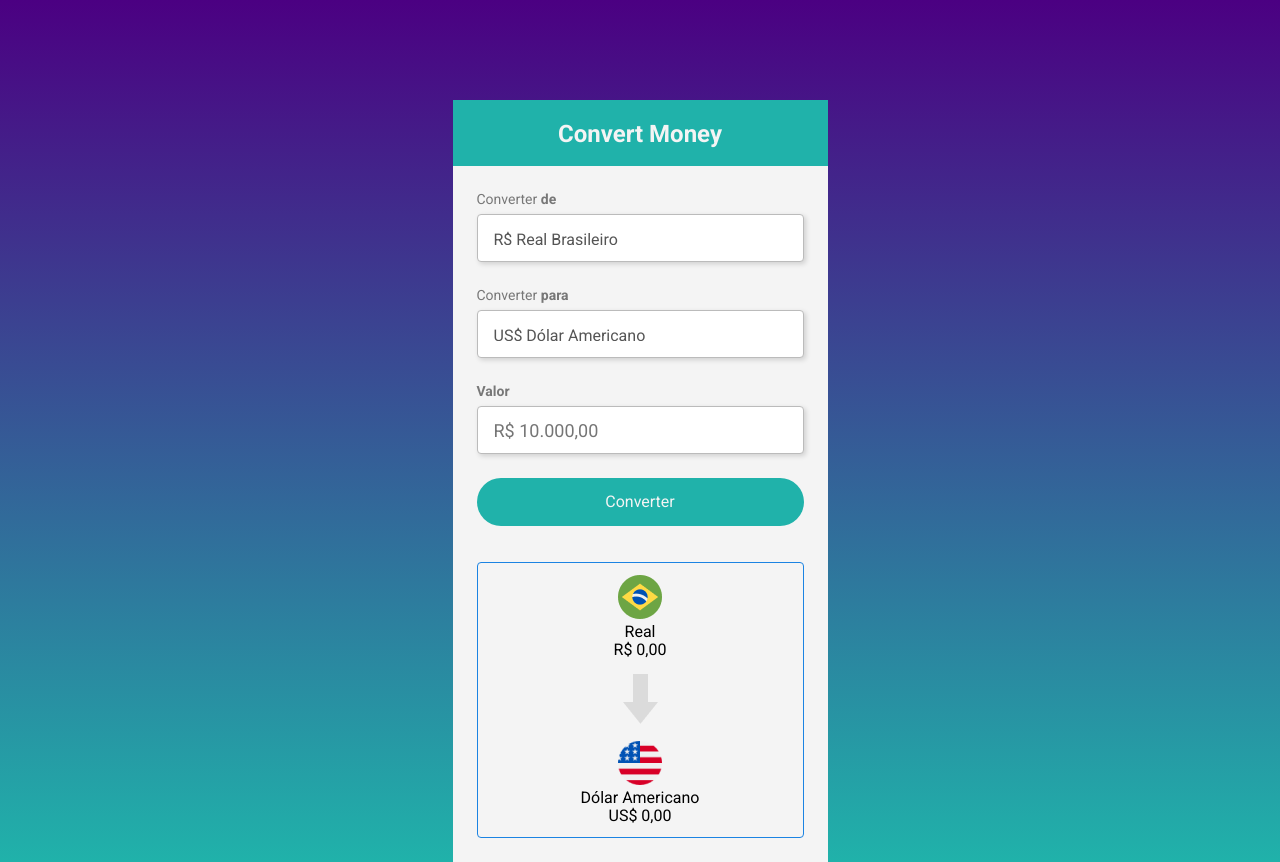
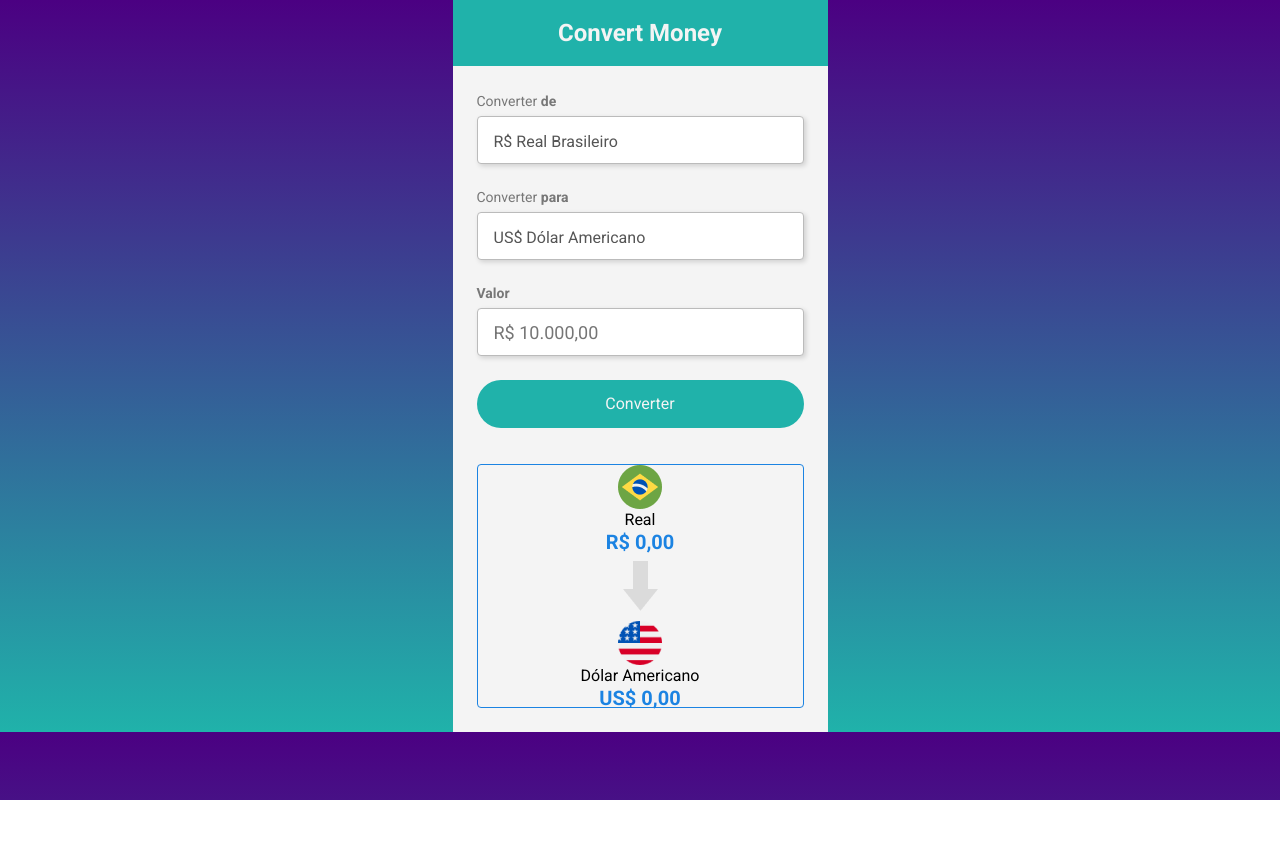
Before and after one commit to TamilaCambe/Convert-Money-JS, a plain HTML site: page index.html in a window 1280 px wide. After the commit the page ends 800 px from the top, so only its background shows below. Drawn offline with Linux system fonts and the light colour scheme.

Commit message:
Including flex display

```diff
--- a/styles.css
+++ b/styles.css
@@ -9,26 +9,29 @@
 
 body {
     background: linear-gradient(#4B0082, #20B2AA);
+    display: flex;
+    justify-content: center;
+    align-items: center;
+    height: 100%;
 }
 
 .container {
     background-color: #F4F4F4;
     width: 375px;
-    margin: 0 auto;
-    margin-top: 100px;
 }
 
 header {
     background-color: #20B2AA;
     width: 375px;
     height: 66px;
+    display: flex;
+    justify-content: center;
+    align-items: center;
 }
 
 h1 {
     color: #F4F4F4;
     font-size: 24px;
-    text-align: center;
-    padding-top: 25px;
 }
 
 main {
@@ -102,14 +105,20 @@ button:active {
 section {
     border: 1px solid #1B83E2;
     border-radius: 4px;
-    width: 327px;
-    height: 276px;
-    text-align: center;
-    padding-top: 12px;
-    display: block;
+    display: flex;
+    flex-direction: column;
+    align-items: center;
+    gap: 10px
 }
 
-.value {
+div {
+    display: flex;
+    flex-direction: column;
+    align-items: center;
+    gap: 2px;
+}
+
+.currency-value {
     color: #1B83E2;
     font-size: 20px;
     padding-top: 2px;
@@ -117,11 +126,6 @@ section {
     /* fica negrito */
 }
 
-.arrow {
-    margin-top: 15px;
-    margin-bottom: 13px;
-}
-
 .paragraph {
     font-size: 14px;
     color: #777777;
```
